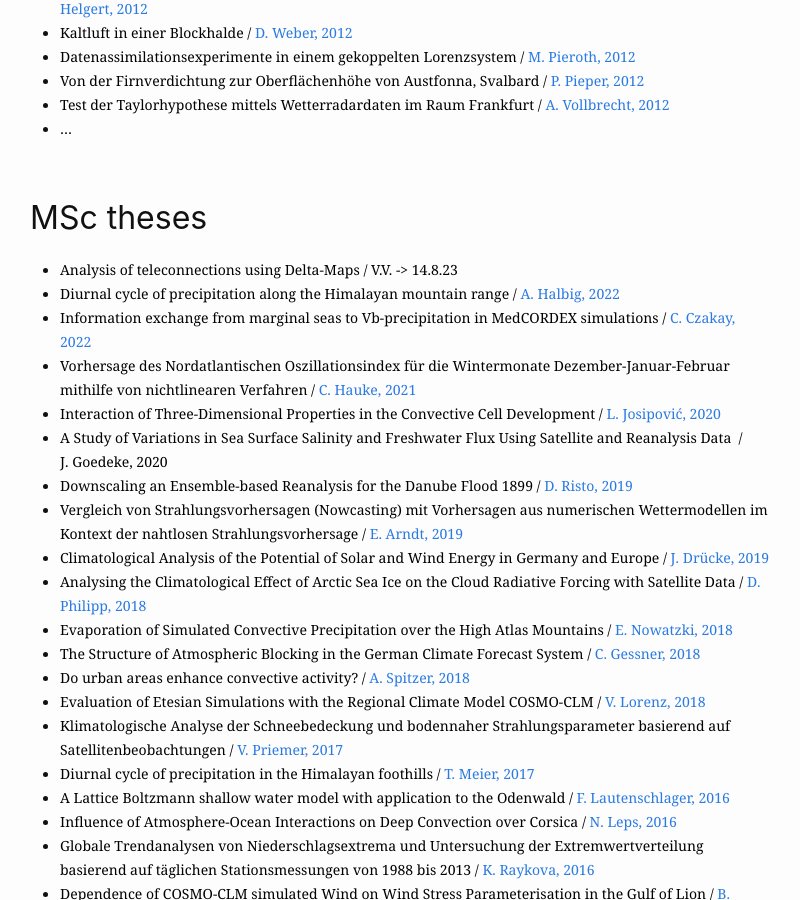
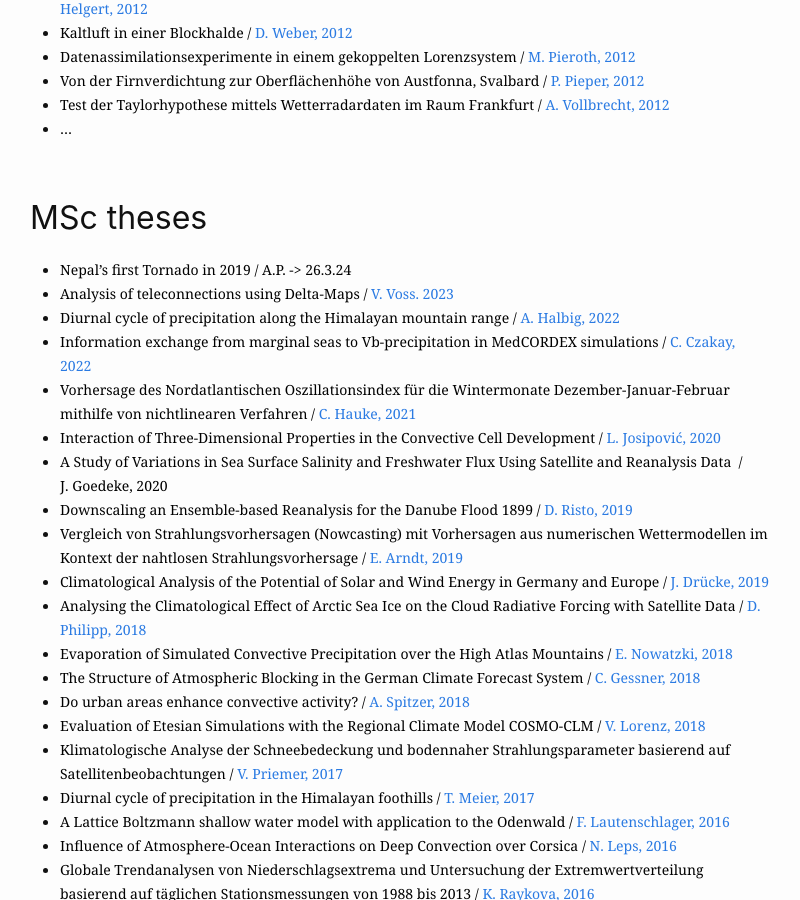
Before and after one commit to cliphy/cliphy.github.io, a Jekyll site: the page built from 4students.markdown, in a window 1280 px wide and 900 px high, scrolled down 1542 px. Shown: the whole window, without its empty margins (240-1040 px from the left). Built offline with Jekyll 4.4.1, drawn with Linux system fonts in a browser that asks for light colours.

Commit message:
update 231002

```diff
--- a/4students.html
+++ b/4students.html
@@ -293,8 +293,7 @@ funtionieren nur im Goethe Univ.-Netz!*</span><span
 style="font-family: Georgia; font-size: 14px;">):</span>
 
 -   <span
-    style="font-size: 14px; font-family: Georgia; color: rgb(0, 0, 0);">Deduction
-    of dimensionality/climate classification / V.V.</span>
+    style="font-size: 14px; font-family: Georgia; color: rgb(0, 0, 0);">Analysis of teleconnections using delta-MAPS / V. Voss, 2023</span>
 -   <span
     style="font-size: 14px; font-family: Georgia; color: rgb(0, 0, 0);">Diurnal
     Cycle of Precipitation in and next to the Himalayas / A.H. -&gt;
@@ -305,7 +304,7 @@ style="font-family: Georgia; font-size: 14px;">):</span>
     simulations / </span><a
     href="https://user.uni-frankfurt.de/~bahrens/bscpdfs/MScCCzakay2022.pdf"
     target="_blank"
-    style="color: rgb(0, 0, 0); font-family: Georgia; font-size: 14px;">C.Czakay,
+    style="color: rgb(0, 0, 0); font-family: Georgia; font-size: 14px;">C. Czakay,
     2022</a>
 -   <span
     style="font-size: 14px; font-family: Georgia; color: rgb(0, 0, 0);">Vorhersage
--- a/4students.markdown
+++ b/4students.markdown
@@ -223,7 +223,12 @@ Ongoing or completed theses [BSc](#bsc-theses), [MSc](#msc-theses), and some [Al
 ## MSc theses
 
 -   <span
-    style="font-size: 14px; font-family: Georgia; color: rgb(0, 0, 0);">Analysis of teleconnections using Delta-Maps / V.V. -> 14.8.23</span>
+    style="font-size: 14px; font-family: Georgia; color: rgb(0, 0, 0);">Nepal's first Tornado in 2019 / A.P. -> 26.3.24</span>
+-   <span
+    style="font-size: 14px; font-family: Georgia; color: rgb(0, 0, 0);">
+    Analysis of teleconnections using Delta-Maps / <a
+    href="https://user.uni-frankfurt.de/~bahrens/bscpdfs/MScVVoss2023.pdf"
+    target="_blank">V. Voss. 2023 </a></span>
 -   <span
     style="font-size: 14px; font-family: Georgia; color: rgb(0, 0, 0);">Diurnal cycle of precipitation along the Himalayan mountain range /
     <a
```
Also changed, not shown: pubs.markdown (+7 -1 lines).
